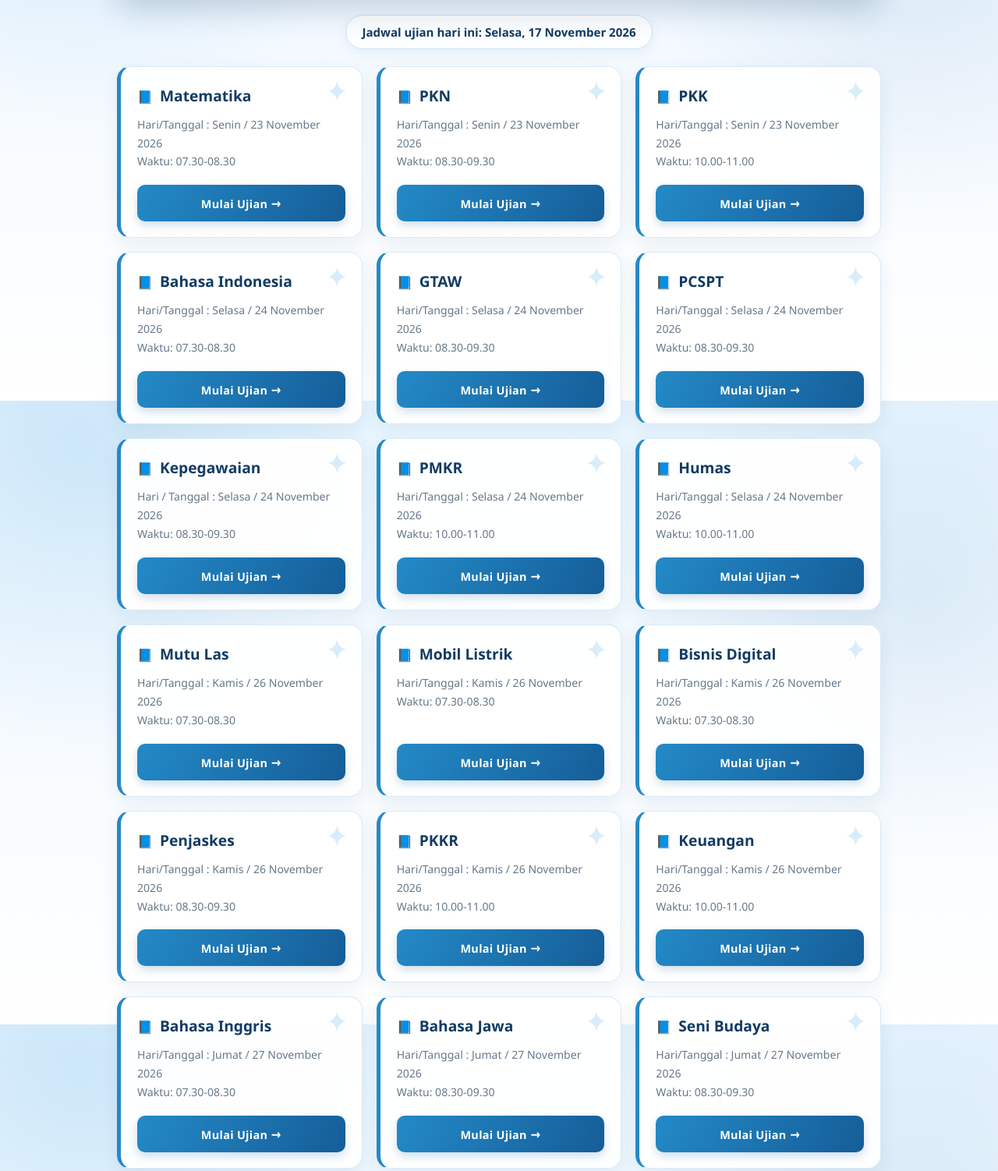
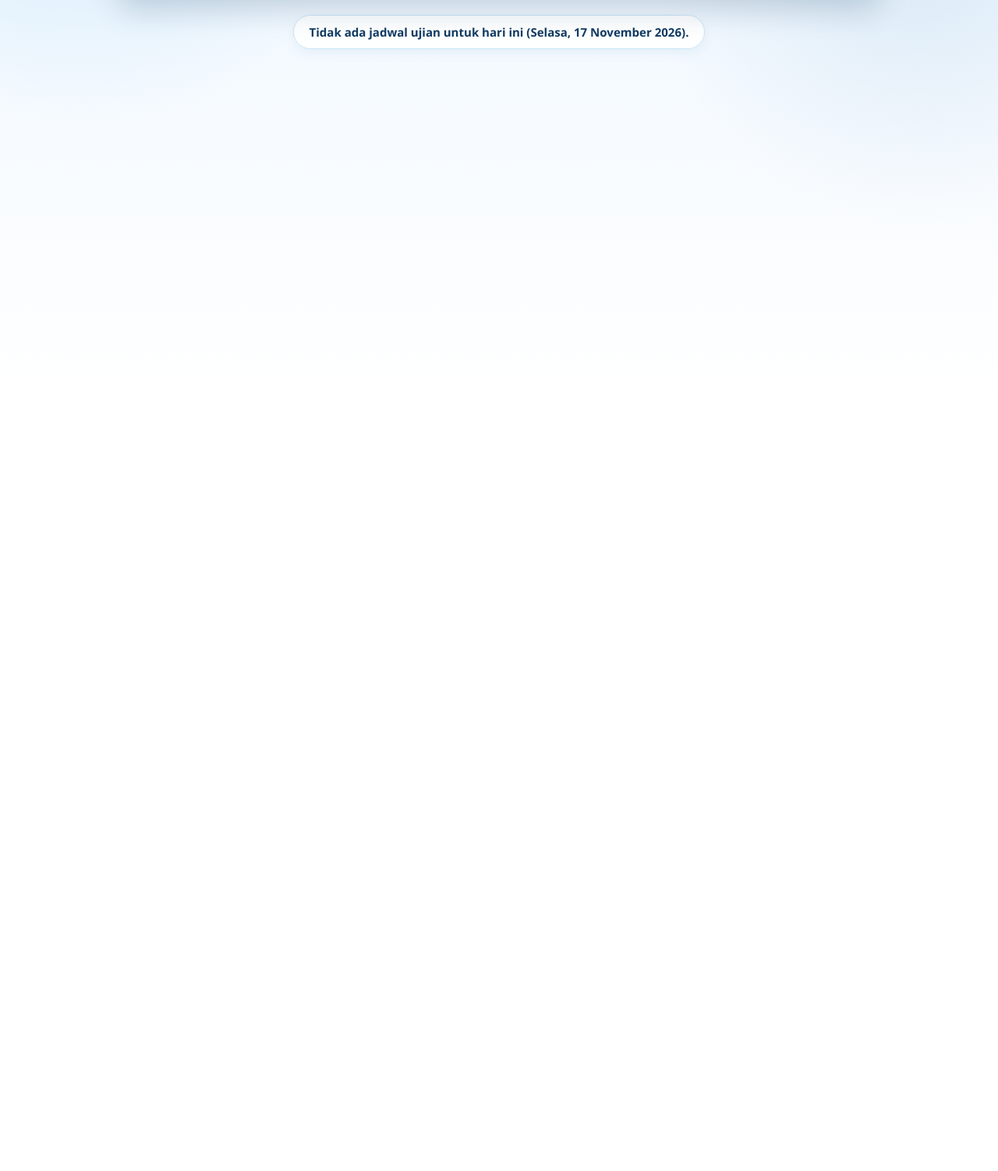
Before and after one commit to SMKLorena/asaskelas12, a plain HTML site: page index.html in a window 1280 px wide. Shown: the part 286-1788 px from the top of the page at 78% size. After the commit the page ends 800 px from the top, so only its background shows below. Drawn offline with Linux system fonts and the light colour scheme.

Commit message:
Change exam dates for multiple subjects
Updated exam dates for various subjects in index.html.

```diff
--- a/index.html
+++ b/index.html
@@ -213,7 +213,7 @@
 
     <div class="container">
         <!-- Kartu Matematika -->
-        <div class="card card-matematika" id="mapel-matematika" data-exam-date="2026-11-17">
+        <div class="card card-matematika" id="mapel-matematika" data-exam-date="2026-11-23">
             <div>
                 <h2>Matematika</h2>
                 <p>Hari/Tanggal : Senin / 23 November 2026<br>Waktu: 07.30-08.30</p>
@@ -222,7 +222,7 @@
         </div>
 
         <!-- Kartu PKN -->
-        <div class="card card-PKN" id="mapel-pkn" data-exam-date="2026-11-17">
+        <div class="card card-PKN" id="mapel-pkn" data-exam-date="2026-11-23">
             <div>
                 <h2>PKN</h2>
                 <p>Hari/Tanggal : Senin / 23 November 2026<br>Waktu: 08.30-09.30</p>
@@ -231,7 +231,7 @@
         </div>
 
         <!-- Kartu PKK -->
-        <div class="card card-PKK" id="mapel-PKK" data-exam-date="2026-11-17">
+        <div class="card card-PKK" id="mapel-PKK" data-exam-date="2026-11-23">
             <div>
                 <h2>PKK</h2>
                 <p>Hari/Tanggal : Senin / 23 November 2026<br>Waktu: 10.00-11.00</p>
@@ -240,7 +240,7 @@
         </div>
 
         <!-- Kartu Bahasa Indonesia -->
-        <div class="card card-BahasaIndonesia" id="mapel-bindonesia" data-exam-date="2026-11-17">
+        <div class="card card-BahasaIndonesia" id="mapel-bindonesia" data-exam-date="2026-11-24">
             <div>
                 <h2>Bahasa Indonesia</h2>
                 <p>Hari/Tanggal : Selasa / 24 November 2026<br>Waktu: 07.30-08.30</p>
@@ -249,7 +249,7 @@
         </div>
 
         <!-- Kartu GTAW -->
-        <div class="card card-GTAW" id="mapel-GTAW" data-exam-date="2026-11-17">
+        <div class="card card-GTAW" id="mapel-GTAW" data-exam-date="2026-11-24">
             <div>
                 <h2>GTAW</h2>
                 <p>Hari/Tanggal : Selasa / 24 November 2026<br>Waktu: 08.30-09.30</p>
@@ -258,7 +258,7 @@
         </div>
 
         <!-- Kartu PCSPT -->
-        <div class="card card-PCSPT" id="mapel-PCSPT" data-exam-date="2026-11-17">
+        <div class="card card-PCSPT" id="mapel-PCSPT" data-exam-date="2026-11-24">
             <div>
                 <h2>PCSPT</h2>
                 <p>Hari/Tanggal : Selasa / 24 November 2026<br>Waktu: 08.30-09.30</p>
@@ -267,7 +267,7 @@
         </div>
 
         <!-- Kartu kepeg -->
-        <div class="card card-kepeg" id="mapel-kepeg" data-exam-date="2026-11-17">
+        <div class="card card-kepeg" id="mapel-kepeg" data-exam-date="2026-11-24">
             <div>
                 <h2>Kepegawaian</h2>
                 <p>Hari / Tanggal : Selasa / 24 November 2026<br> Waktu: 08.30-09.30</p>
@@ -276,7 +276,7 @@
         </div>
 
         <!-- Kartu PMKR -->
-        <div class="card card-PMKR" id="mapel-PMKR" data-exam-date="2026-11-17">
+        <div class="card card-PMKR" id="mapel-PMKR" data-exam-date="2026-11-24">
             <div>
                 <h2>PMKR</h2>
                  <p>Hari/Tanggal : Selasa / 24 November 2026<br>Waktu: 10.00-11.00</p>
@@ -285,7 +285,7 @@
         </div>
 
         <!-- Kartu humas -->
-        <div class="card card-humas" id="mapel-humas" data-exam-date="2026-11-17">
+        <div class="card card-humas" id="mapel-humas" data-exam-date="2026-11-24">
             <div>
                 <h2>Humas</h2>
                 <p>Hari/Tanggal : Selasa / 24 November 2026<br>Waktu: 10.00-11.00</p>
@@ -294,7 +294,7 @@
         </div>
 
         <!-- Kartu mutulas -->
-        <div class="card card-mutulas" id="mapel-mutulas" data-exam-date="2026-11-17">
+        <div class="card card-mutulas" id="mapel-mutulas" data-exam-date="2026-11-26">
             <div>
                 <h2>Mutu Las</h2>
                 <p>Hari/Tanggal : Kamis / 26 November 2026<br>Waktu: 07.30-08.30</p>
@@ -303,7 +303,7 @@
         </div>
 
         <!-- Kartu Mobil Listrik -->
-        <div class="card card-moblis" id="mapel-moblis" data-exam-date="2026-11-17">
+        <div class="card card-moblis" id="mapel-moblis" data-exam-date="2026-11-26">
             <div>
                 <h2>Mobil Listrik</h2>
                 <p>Hari/Tanggal : Kamis / 26 November<br>Waktu: 07.30-08.30</p>
@@ -312,7 +312,7 @@
         </div>
 
         <!-- Kartu Bisnis Digital -->
-        <div class="card card-bisdig" id="mapel-bisdig" data-exam-date="2026-11-17">
+        <div class="card card-bisdig" id="mapel-bisdig" data-exam-date="2026-11-26">
             <div>
                 <h2>Bisnis Digital</h2>
                 <p>Hari/Tanggal : Kamis / 26 November 2026<br>Waktu: 07.30-08.30</p>
@@ -321,7 +321,7 @@
         </div>
 
         <!-- Kartu Penjaskes -->
-        <div class="card card-penjas" id="mapel-penjas" data-exam-date="2026-11-17">
+        <div class="card card-penjas" id="mapel-penjas" data-exam-date="2026-11-26">
             <div>
                 <h2>Penjaskes</h2>
                 <p>Hari/Tanggal : Kamis / 26 November 2026<br>Waktu: 08.30-09.30</p>
@@ -330,7 +330,7 @@
         </div>
 
         <!-- Kartu PKKR -->
-        <div class="card card-PKKR" id="mapel-PKKR" data-exam-date="2026-11-17">
+        <div class="card card-PKKR" id="mapel-PKKR" data-exam-date="2026-11-26">
             <div>
                 <h2>PKKR</h2>
                 <p>Hari/Tanggal : Kamis / 26 November 2026<br>Waktu: 10.00-11.00</p>
@@ -339,7 +339,7 @@
         </div>
 
         <!-- Kartu Keuangan -->
-        <div class="card card-keuangan" id="mapel-keuangan" data-exam-date="2026-11-17">
+        <div class="card card-keuangan" id="mapel-keuangan" data-exam-date="2026-11-26">
             <div>
                 <h2>Keuangan</h2>
                 <p>Hari/Tanggal : Kamis / 26 November 2026<br>Waktu: 10.00-11.00</p>
@@ -348,7 +348,7 @@
         </div>
 
         <!-- Kartu Bahasa Inggris -->
-        <div class="card card-binggris" id="mapel-binggris" data-exam-date="2026-11-17">
+        <div class="card card-binggris" id="mapel-binggris" data-exam-date="2026-11-27">
             <div>
                 <h2>Bahasa Inggris</h2>
                 <p>Hari/Tanggal : Jumat / 27 November 2026<br>Waktu: 07.30-08.30</p>
@@ -357,7 +357,7 @@
         </div>
 
         <!--  Bahasa Jawa-->
-        <div class="card card-BahasaJawa" id="mapel-BahasaJawa" data-exam-date="2026-11-17">
+        <div class="card card-BahasaJawa" id="mapel-BahasaJawa" data-exam-date="2026-11-27">
             <div>
                 <h2>Bahasa Jawa</h2>
                 <p>Hari/Tanggal : Jumat / 27 November 2026<br>Waktu: 08.30-09.30</p>
@@ -366,7 +366,7 @@
         </div>
 
         <!-- Kartu Seni Budaya -->
-        <div class="card card-senbud" id="mapel-senbud" data-exam-date="2026-11-17">
+        <div class="card card-senbud" id="mapel-senbud" data-exam-date="2026-11-27">
             <div>
                 <h2>Seni Budaya</h2>
                 <p>Hari/Tanggal : Jumat / 27 November 2026<br>Waktu: 08.30-09.30</p>
@@ -375,7 +375,7 @@
         </div>
 
         <!-- Kartu Informatika -->
-        <div class="card card-informatika" id="mapel-informatika" data-exam-date="2026-11-17">
+        <div class="card card-informatika" id="mapel-informatika" data-exam-date="2026-11-30">
             <div>
                 <h2>Informatika</h2>
                 <p>Hari/Tanggal : Senin / 30 November 2026<br>Waktu: 11.00-12.00</p>
@@ -384,7 +384,7 @@
         </div>
 
         <!-- Kartu Sejarah -->
-        <div class="card card-sejarah" id="mapel-sejarah" data-exam-date="2026-11-17">
+        <div class="card card-sejarah" id="mapel-sejarah" data-exam-date="2026-12-01">
             <div>
                 <h2>Sejarah</h2>
                 <p>Hari/Tanggal : Selasa / 1 Desember 2026<br>Waktu: 11.00-12.00</p>
@@ -393,7 +393,7 @@
         </div>
 
         <!-- Kartu IPAS -->
-        <div class="card card-ipas" id="mapel-ipas" data-exam-date="2026-11-17">
+        <div class="card card-ipas" id="mapel-ipas" data-exam-date="2026-12-02">
             <div>
                 <h2>IPAS</h2>
                 <p>Hari/Tanggal : Rabu / 2 Desember 2026<br>Waktu: 11.00-12.00</p>
@@ -402,7 +402,7 @@
         </div>
 
         <!-- Kartu Sarpras -->
-        <div class="card card-sarpras" id="mapel-sarpras" data-exam-date="2026-11-17">
+        <div class="card card-sarpras" id="mapel-sarpras" data-exam-date="2026-11-03">
             <div>
                 <h2>Sarpras</h2>
                 <p>Hari/Tanggal : Kamis / 3 Desember 2026<br>Waktu: 10.00-11.00</p>
```
